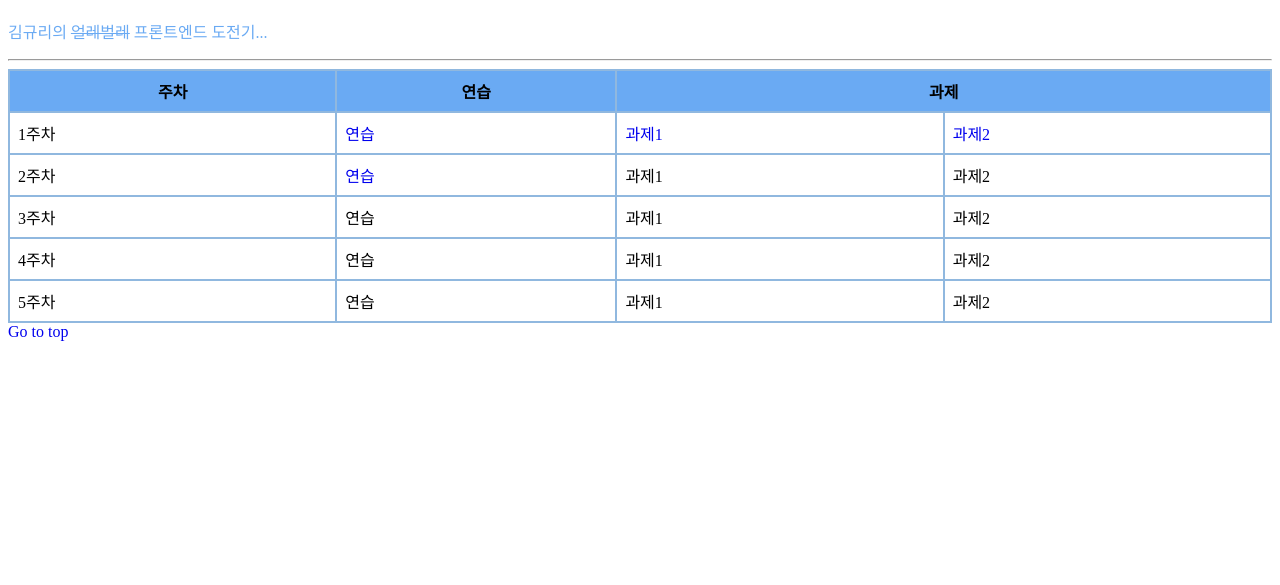
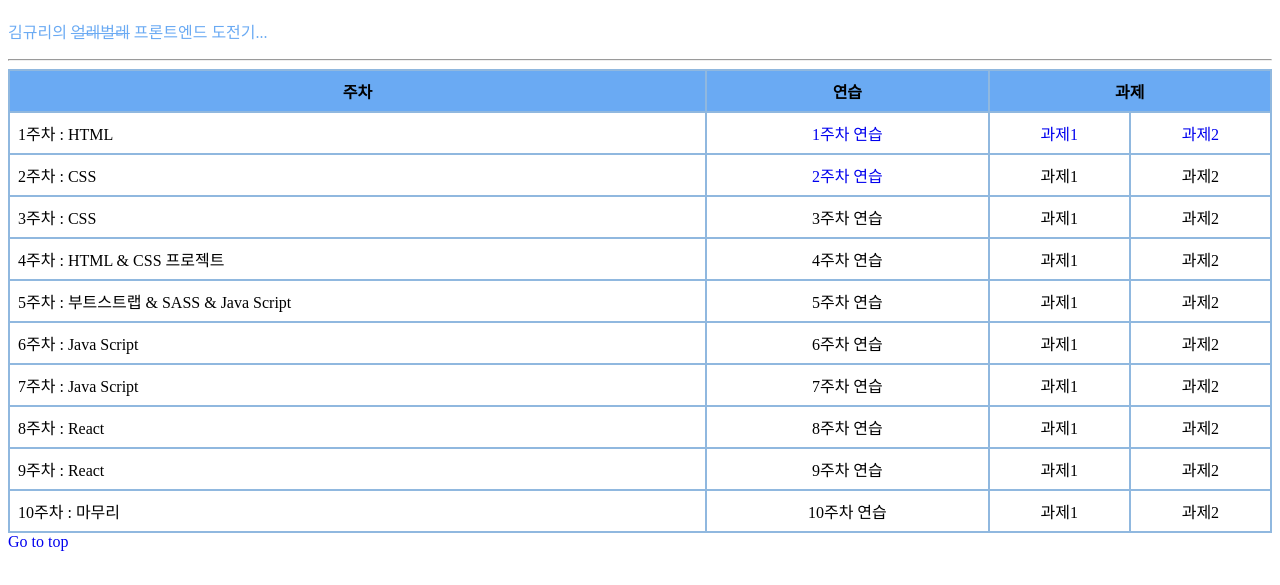
Before and after one commit to cherrychel/cat, a plain HTML site: page index.html in a window 1280 px wide. Shown: the part 61-646 px from the top of the page. Drawn offline with Linux system fonts and the light colour scheme.

Commit message:
Update index.html

```diff
--- a/index.html
+++ b/index.html
@@ -25,6 +25,14 @@
 
       th {
         background-color: #6aaaf3;
+        white-space: nowrap;
+        min-width: 100px;
+      }
+
+      td:nth-child(2),
+      td:nth-child(3),
+      td:nth-child(4) {
+        text-align: center;
       }
     </style>
   </head>
@@ -39,32 +47,62 @@
         <th colspan="2">과제</th>
       </tr>
       <tr>
-        <td>1주차</td>
-        <td><a href="w1_prac.html">연습</td>
+        <td>1주차 : HTML</td>
+        <td><a href="w1_prac.html">1주차 연습</td>
         <td><a href="w1_q1.html">과제1</td>
         <td><a href="w1_q2.html">과제2</td>
       </tr>
       <tr>
-        <td>2주차</td>
-        <td><a href="w2_prac.html">연습</td>
+        <td>2주차 : CSS</td>
+        <td><a href="w2_prac.html">2주차 연습</td>
         <td>과제1</td>
         <td>과제2</td>
       </tr>
       <tr>
-        <td>3주차</td>
-        <td>연습</td>
+        <td>3주차 : CSS</td>
+        <td>3주차 연습</td>
         <td>과제1</td>
         <td>과제2</td>
       </tr>
       <tr>
-        <td>4주차</td>
-        <td>연습</td>
+        <td>4주차 : HTML & CSS 프로젝트</td>
+        <td>4주차 연습</td>
         <td>과제1</td>
         <td>과제2</td>
       </tr>
       <tr>
-        <td>5주차</td>
-        <td>연습</td>
+        <td>5주차 : 부트스트랩 & SASS & Java Script</td>
+        <td>5주차 연습</td>
+        <td>과제1</td>
+        <td>과제2</td>
+      </tr>
+      <tr>
+        <td>6주차 : Java Script</td>
+        <td>6주차 연습</td>
+        <td>과제1</td>
+        <td>과제2</td>
+      </tr>
+      <tr>
+        <td>7주차 : Java Script</td>
+        <td>7주차 연습</td>
+        <td>과제1</td>
+        <td>과제2</td>
+      </tr>
+      <tr>
+        <td>8주차 : React</td>
+        <td>8주차 연습</td>
+        <td>과제1</td>
+        <td>과제2</td>
+      </tr>
+      <tr>
+        <td>9주차 : React</td>
+        <td>9주차 연습</td>
+        <td>과제1</td>
+        <td>과제2</td>
+      </tr>
+      <tr>
+        <td>10주차 : 마무리</td>
+        <td>10주차 연습</td>
         <td>과제1</td>
         <td>과제2</td>
       </tr>
```
